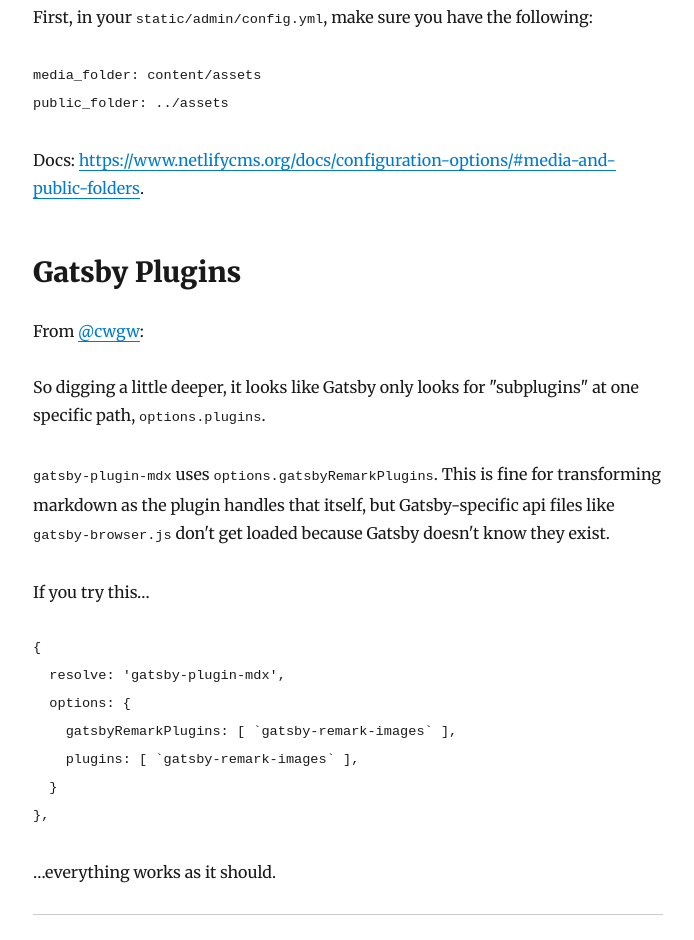
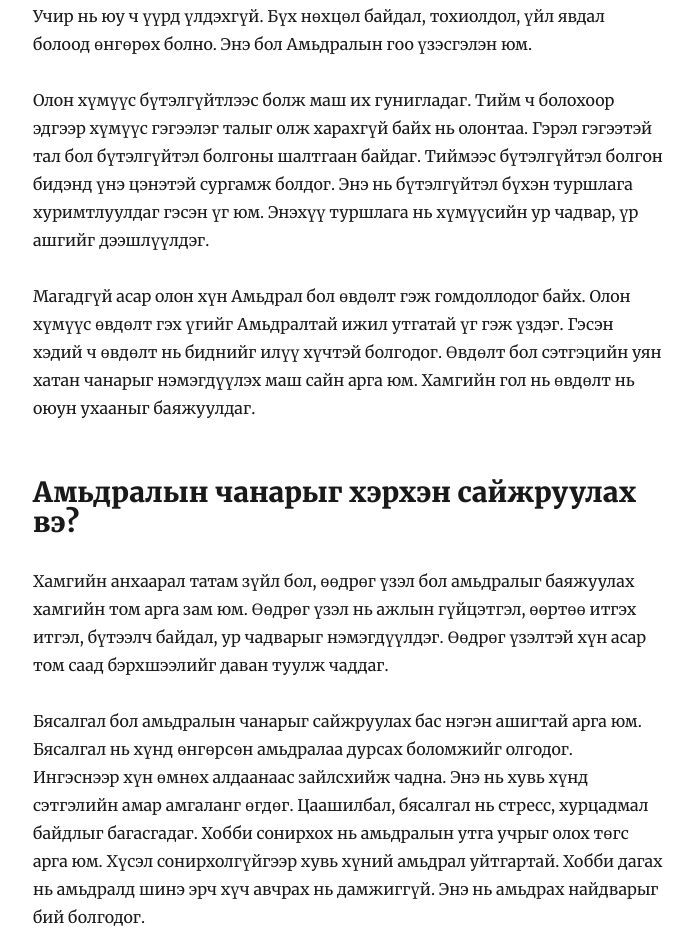
Before and after one commit to munkherdenex/essay, a Gatsby site: page /blog/awesome-images/ in a window 1280 px wide. Shown: the part 700-1640 px from the top of the page, without its empty margins (292-986 px from the left). Built offline with nearby package versions, Linux system fonts and the light colour scheme; Gatsby itself is replaced by a stand-in of ours; some packages are replaced by stand-ins of ours.

Commit message:
Update Blog “awesome-images”

````diff
--- a/content/blog/awesome-images.md
+++ b/content/blog/awesome-images.md
@@ -1,40 +1,24 @@
 ---
 path: amidral-baigal-essay
-date: 2020-06-06T01:22:55.506Z
-title: Awesome Images
-description: Fix for gatsby-plugin-mdx and gatsby-remark-images
+date: 2020-12-12T01:22:55.506Z
+title: Байгаль
+description: Байгаль эх, яасан ийсэн
 ---
-![Great Gatsby](/../assets/great2.jpg "Great Gatsby")
+Юуны өмнө Амьдрал нь оршихуйн нэг талыг хэлнэ. Энэ тал нь үйл явц, үнэлэлт, өсөлтөөр дамжин хөгжиж байдаг. Амьдрал бол хүнийг органик бус бодисоос ялгаж салгадаг зүйл юм. Зарим хүмүүс амьдралын эрх чөлөөг эдлэх нь дамжиггүй. Боол, хоригдол гэх бусад хүмүүст ийм давуу эрх байхгүй. Гэсэн хэдий ч Амьдрал нь нь зөвхөн нийгэмд бие даан амьдрах түхай биш юм. Энэ нь үүнээс хамаагүй илүү тиймээс Амьдралын мөн чанар нь асар их ач холбогдолтой юм. Хамгийн гол нь утга учиртай амьдрах нь эцсийн зорилго байх ёстой. Утга учиртай амьдрал бол биднийг өөрсдийн гүн гүнзгий хүнтэй холбох боломжийг олгодог амьдрал юм.
 
-# Netlify CMS Media Configuration
+## Амьдрал яагаад чухал вэ?
 
-First, in your `static/admin/config.yml`, make sure you have the following:
+Амьдралын нэг чухал тал нь Амьдрал үргэлж урагшилж байдаг. Энэ нь цаг цагаараа байдаггүй гэсэн үг юм. Тиймээс сэтгэлээр унах шалтгаан байх нь зүйтэй. Аз жаргалтай үйл явдал нь яг л гунигтай тохиолдол шиг тохиолдох болно. Хамгийн гол нь, ямар ч муу зүйл тохиолдсон хүн өөдрөг байх ёстой. Учир нь юу ч үүрд үлдэхгүй. Бүх нөхцөл байдал, тохиолдол, үйл явдал болоод өнгөрөх болно. Энэ бол Амьдралын гоо үзэсгэлэн юм.
 
-```
-media_folder: content/assets
-public_folder: ../assets
-```
+Олон хүмүүс бүтэлгүйтлээс болж маш их гунигладаг. Тийм ч болохоор эдгээр хүмүүс гэгээлэг талыг олж харахгүй байх нь олонтаа. Гэрэл гэгээтэй тал бол бүтэлгүйтэл болгоны шалтгаан байдаг. Тиймээс бүтэлгүйтэл болгон бидэнд үнэ цэнэтэй сургамж болдог. Энэ нь бүтэлгүйтэл бүхэн туршлага хуримтлуулдаг гэсэн үг юм. Энэхүү туршлага нь хүмүүсийн ур чадвар, үр ашгийг дээшлүүлдэг.
 
-Docs: https://www.netlifycms.org/docs/configuration-options/#media-and-public-folders.
+Магадгүй асар олон хүн Амьдрал бол өвдөлт гэж гомдоллодог байх. Олон хүмүүс өвдөлт гэх үгийг Амьдралтай ижил утгатай үг гэж үздэг. Гэсэн хэдий ч өвдөлт нь биднийг илүү хүчтэй болгодог. Өвдөлт бол сэтгэцийн уян хатан чанарыг нэмэгдүүлэх маш сайн арга юм. Хамгийн гол нь өвдөлт нь оюун ухааныг баяжуулдаг.
 
-## Gatsby Plugins
+## Амьдралын чанарыг хэрхэн сайжруулах вэ?
 
-From [@cwgw](https://github.com/cwgw):
+Хамгийн анхаарал татам зүйл бол, өөдрөг үзэл бол амьдралыг баяжуулах хамгийн том арга зам юм. Өөдрөг үзэл нь ажлын гүйцэтгэл, өөртөө итгэх итгэл, бүтээлч байдал, ур чадварыг нэмэгдүүлдэг. Өөдрөг үзэлтэй хүн асар том саад бэрхшээлийг даван туулж чаддаг.
 
-So digging a little deeper, it looks like Gatsby only looks for "subplugins" at one specific path, `options.plugins`.
+Бясалгал бол амьдралын чанарыг сайжруулах бас нэгэн ашигтай арга юм. Бясалгал нь хүнд өнгөрсөн амьдралаа дурсах боломжийг олгодог. Ингэснээр хүн өмнөх алдаанаас зайлсхийж чадна. Энэ нь хувь хүнд сэтгэлийн амар амгаланг өгдөг. Цаашилбал, бясалгал нь стресс, хурцадмал байдлыг багасгадаг.
+Хобби сонирхох нь амьдралын утга учрыг олох төгс арга юм.  Хүсэл сонирхолгүйгээр хувь хүний амьдрал уйтгартай. Хобби дагах нь амьдралд шинэ эрч хүч авчрах нь дамжиггүй. Энэ нь амьдрах  найдварыг бий болгодог.
 
-`gatsby-plugin-mdx` uses `options.gatsbyRemarkPlugins`. This is fine for transforming markdown as the plugin handles that itself, but Gatsby-specific api files like `gatsby-browser.js` don't get loaded because Gatsby doesn't know they exist.
-
-If you try this…
-
-```javascript
-{
-  resolve: 'gatsby-plugin-mdx',
-  options: {
-    gatsbyRemarkPlugins: [ `gatsby-remark-images` ],
-    plugins: [ `gatsby-remark-images` ],
-  }
-},
-```
-
-…everything works as it should.
+Дүгнэж хэлэхэд Амьдралийн үнэ цэнийг мэдэрч бай!  Хувь хүмүүс өөрсдийнхөө амьдралыг үрэн таран хийж байгааг харах нь үнэхээр ичмээр юм.  Хамгийн гол нь хүн бүр амьдралаа илүү утга учиртай болгохыг хичээх хэрэгтэй.
````
